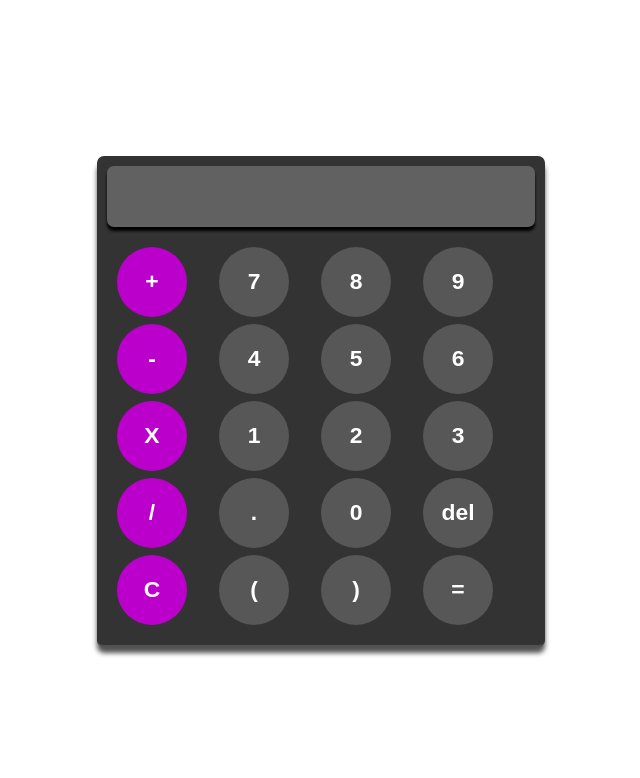
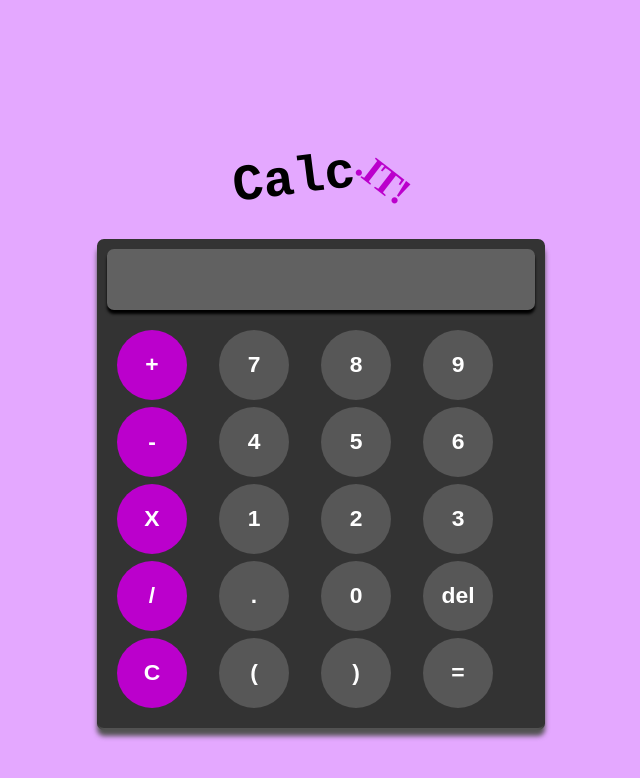
Before and after one commit to Odejide-Oluwafemi/calculate-it, a React (Vite) app: page / in a window 1280 px wide. Shown: the top 778 px of the page, without its empty margins (319-959 px from the left). Built offline with nearby package versions, Linux system fonts and the light colour scheme.

Commit message:
design + added app name header

```diff
--- a/src/App.jsx
+++ b/src/App.jsx
@@ -95,6 +95,7 @@ export default function CalculateIt()
 
   return(
     <main>
+      <h1>Calc <span>.It!</span></h1>
       <div id="calculator-container">
         <input id="calculator-screen" type="text" value={displayText} readOnly/>
 
--- a/src/index.css
+++ b/src/index.css
@@ -1,11 +1,37 @@
 body
 {
   margin: 0;
+  padding: 20px;
   display: flex;
   flex-direction: column;
   justify-content: center;
   align-items: center;
   height: 100vh;
+  background-color: hsl(281, 100%, 83%);
+}
+
+main > h1
+{
+  text-align: center;
+  font-size: 3.2rem;
+  font-family: monospace;
+  word-spacing: -25px;
+  display: flex;
+  flex-direction: row;
+  justify-content: center;
+  align-items: center;
+  transform: rotate(-7.25deg);
+
+  span
+  {
+    color: hsl(295, 100%, 40%);
+    font-family: cursive;
+    font-size: 2.38rem;
+    text-transform: uppercase;
+    letter-spacing: -2px;
+    transform: rotate(45deg);
+    translate: 0px 10px;
+  }
 }
 
 #calculator-container
```
